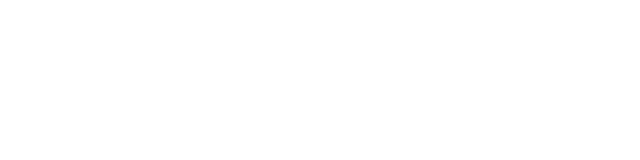
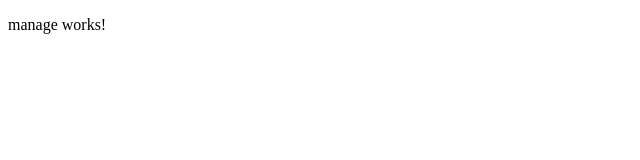
Before and after one commit to enberries/breaking-into-tech-frontend, an Angular app: page /account/manage in a window 1280 px wide. Before the commit this address led to /. Shown: the top 160 px of the page, without its empty margins (0-640 px from the left). Built offline with nearby package versions, Linux system fonts and the light colour scheme.

Commit message:
Adds account management functionality
Introduces a new route for managing user accounts

```diff
--- /dev/null
+++ b/src/app/account/manage/manage.component.html
@@ -0,0 +1 @@
+<p>manage works!</p>
--- a/src/app/app.routes.ts
+++ b/src/app/app.routes.ts
@@ -1,8 +1,11 @@
 import { Routes } from '@angular/router';
 import { LoginComponent } from './auth/login/login.component';
 import { RegisterComponent } from './auth/register/register.component';
+import { ManageComponent } from './account/manage/manage.component';
 
 export const routes: Routes = [
     { path: 'login', component: LoginComponent },
     { path: 'register', component: RegisterComponent },
+    { path: 'account/manage', component: ManageComponent },
+
 ];
```
Also changed, not shown: src/app/account/manage/manage.component.ts (added, +11 -0 lines), src/app/account/manage/manage.component.css (added).
